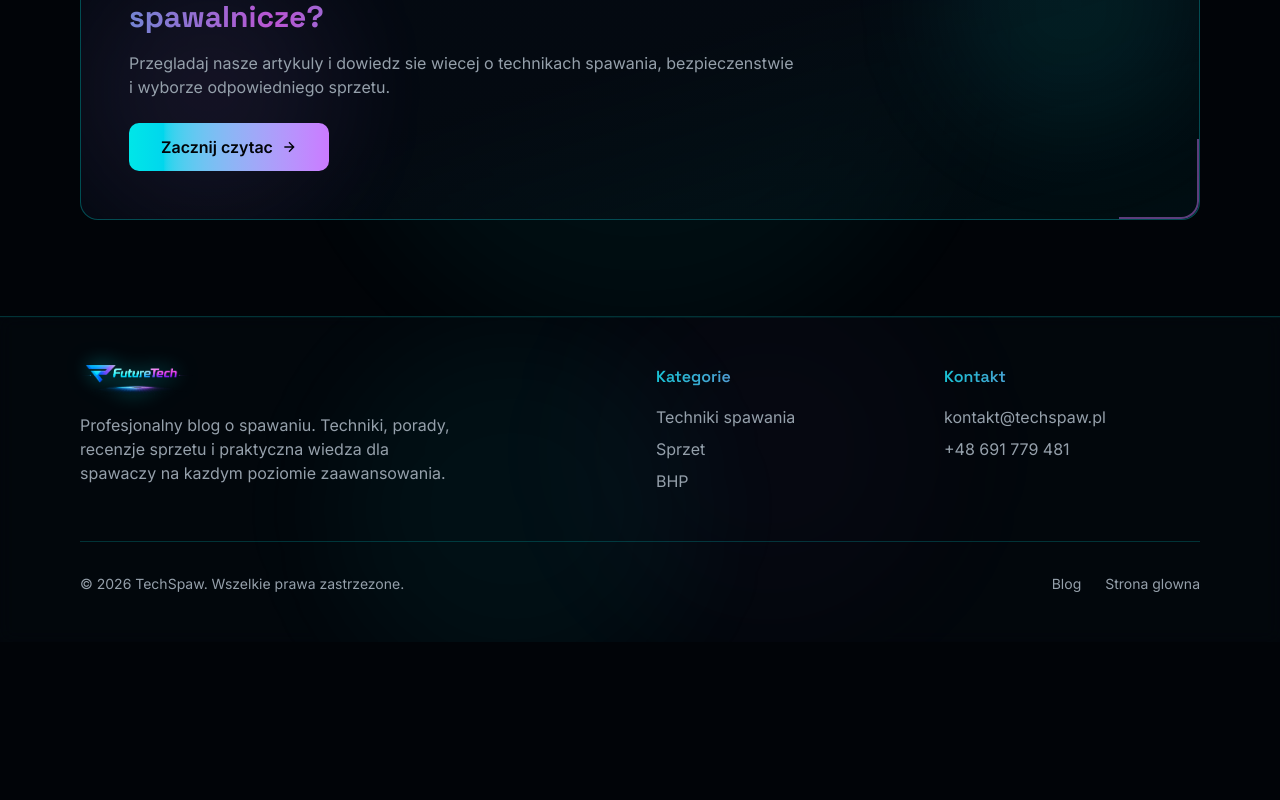
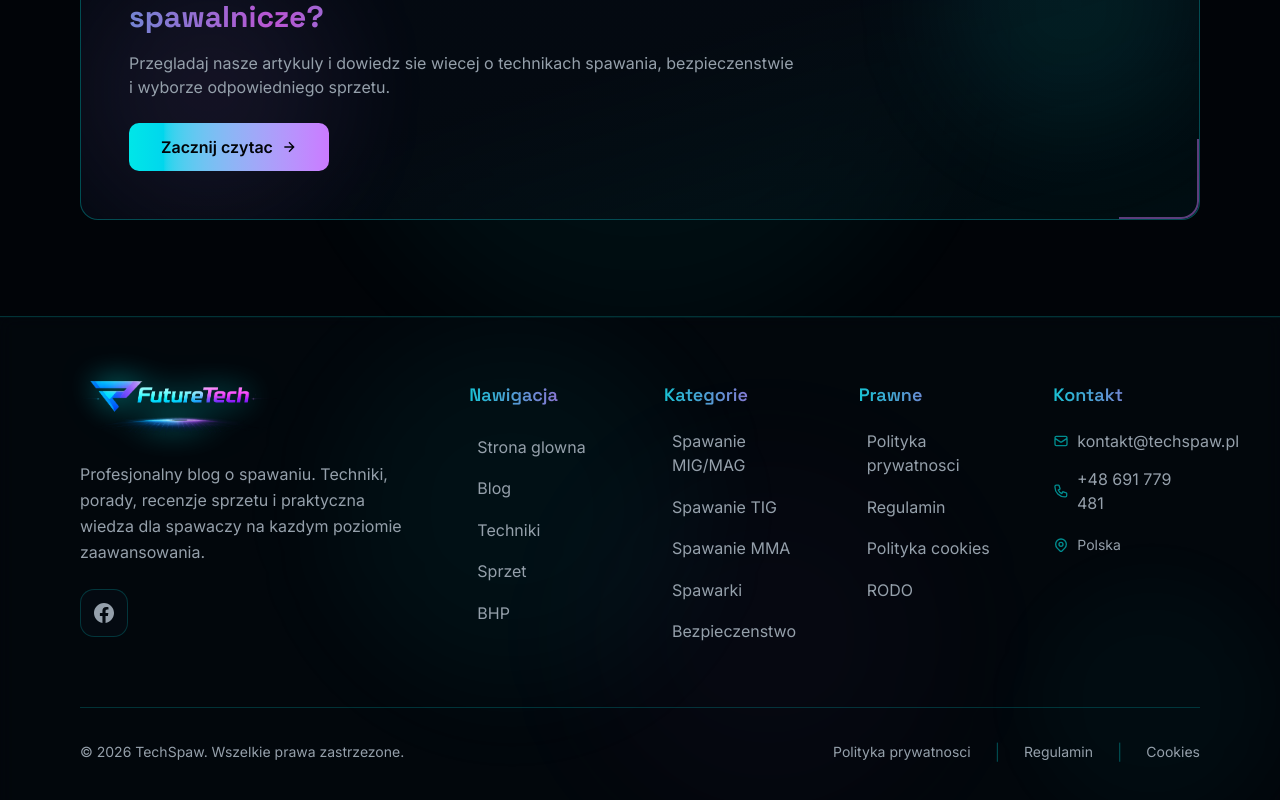
Before and after one commit to boodzime/v0-website-creation, a Next.js app: page / in a window 1280 px wide. Shown: the part 2822-3622 px from the top of the page. Before the commit the page ends 3464 px from the top, so only its background shows below. Built offline with nearby package versions, Linux system fonts and the light colour scheme.

Commit message:
feat: enhance footer layout and add Facebook icon

```diff
--- a/components/footer.tsx
+++ b/components/footer.tsx
@@ -1,5 +1,13 @@
 import Link from 'next/link'
 import Image from 'next/image'
+
+function FacebookIcon({ className }: { className?: string }) {
+  return (
+    <svg className={className} viewBox="0 0 24 24" fill="currentColor">
+      <path d="M24 12.073c0-6.627-5.373-12-12-12s-12 5.373-12 12c0 5.99 4.388 10.954 10.125 11.854v-8.385H7.078v-3.47h3.047V9.43c0-3.007 1.792-4.669 4.533-4.669 1.312 0 2.686.235 2.686.235v2.953H15.83c-1.491 0-1.956.925-1.956 1.874v2.25h3.328l-.532 3.47h-2.796v8.385C19.612 23.027 24 18.062 24 12.073z"/>
+    </svg>
+  )
+}
 
 export function Footer() {
   return (
@@ -7,43 +15,63 @@ export function Footer() {
       {/* Animated background elements */}
       <div className="absolute top-0 left-1/4 w-96 h-96 bg-primary/5 rounded-full blur-3xl animate-pulse" />
       <div className="absolute bottom-0 right-1/4 w-96 h-96 bg-accent/5 rounded-full blur-3xl animate-pulse" style={{ animationDelay: '1s' }} />
+      <div className="absolute top-1/2 right-0 w-64 h-64 bg-primary/3 rounded-full blur-2xl animate-pulse" style={{ animationDelay: '2s' }} />
 
       {/* Animated top border */}
       <div className="absolute top-0 left-0 w-full h-px bg-gradient-to-r from-transparent via-primary/50 to-transparent animate-shimmer" />
 
-      <div className="relative mx-auto max-w-6xl px-4 py-12">
-        <div className="grid gap-8 md:grid-cols-4">
-          <div className="md:col-span-2 animate-fade-in-up">
-            <Link href="/" className="flex items-center gap-3 mb-4 group">
+      <div className="relative mx-auto max-w-6xl px-4 py-16">
+        {/* Main Footer Content */}
+        <div className="grid gap-12 lg:grid-cols-12">
+          {/* Logo & Description - Large Section */}
+          <div className="lg:col-span-4 animate-fade-in-up">
+            <Link href="/" className="flex items-center gap-3 mb-6 group">
               <div className="relative">
-                <div className="absolute inset-0 bg-primary/30 blur-xl rounded-full opacity-0 group-hover:opacity-100 transition-all duration-500 scale-150" />
+                <div className="absolute inset-0 bg-primary/30 blur-2xl rounded-full opacity-0 group-hover:opacity-100 transition-all duration-500 scale-150" />
                 <Image
                   src="/logo.png"
                   alt="TechSpaw"
-                  width={100}
-                  height={35}
-                  className="relative h-8 w-auto drop-shadow-[0_0_10px_rgba(0,255,255,0.5)] group-hover:drop-shadow-[0_0_20px_rgba(0,255,255,0.8)] transition-all duration-300"
+                  width={180}
+                  height={60}
+                  className="relative h-14 w-auto drop-shadow-[0_0_15px_rgba(0,255,255,0.6)] group-hover:drop-shadow-[0_0_25px_rgba(0,255,255,0.9)] transition-all duration-300"
                 />
               </div>
             </Link>
-            <p className="text-muted-foreground max-w-sm">
+            <p className="text-muted-foreground max-w-sm mb-6 leading-relaxed">
               Profesjonalny blog o spawaniu. Techniki, porady, recenzje sprzetu i praktyczna wiedza dla spawaczy na kazdym poziomie zaawansowania.
             </p>
+
+            {/* Social Media */}
+            <div className="flex items-center gap-4">
+              <a
+                href="https://facebook.com"
+                target="_blank"
+                rel="noopener noreferrer"
+                className="group relative flex items-center justify-center w-12 h-12 rounded-xl bg-card border border-primary/20 hover:border-primary/60 transition-all duration-300 hover:scale-110"
+              >
+                <div className="absolute inset-0 bg-primary/20 rounded-xl opacity-0 group-hover:opacity-100 blur-lg transition-all duration-300" />
+                <FacebookIcon className="relative w-5 h-5 text-muted-foreground group-hover:text-primary transition-colors duration-300" />
+              </a>
+            </div>
           </div>
 
-          <div className="animate-fade-in-up delay-200" style={{ animationFillMode: 'forwards' }}>
-            <h4 className="font-heading font-semibold text-gradient-animate mb-4">Kategorie</h4>
-            <ul className="space-y-2">
+          {/* Navigation Links */}
+          <div className="lg:col-span-2 animate-fade-in-up delay-100" style={{ animationFillMode: 'forwards' }}>
+            <h4 className="font-heading font-semibold text-gradient-animate mb-5 text-lg">Nawigacja</h4>
+            <ul className="space-y-3">
               {[
-                { href: '/blog?kategoria=Techniki', label: 'Techniki spawania' },
+                { href: '/', label: 'Strona glowna' },
+                { href: '/blog', label: 'Blog' },
+                { href: '/blog?kategoria=Techniki', label: 'Techniki' },
                 { href: '/blog?kategoria=Sprzet', label: 'Sprzet' },
                 { href: '/blog?kategoria=BHP', label: 'BHP' },
-              ].map((item, index) => (
-                <li key={item.href} style={{ animationDelay: `${index * 100 + 300}ms` }}>
+              ].map((item) => (
+                <li key={item.href}>
                   <Link
                     href={item.href}
-                    className="text-muted-foreground hover:text-primary transition-all duration-300 hover:translate-x-2 inline-block"
+                    className="text-muted-foreground hover:text-primary transition-all duration-300 hover:translate-x-2 inline-flex items-center gap-2 group"
                   >
+                    <span className="w-0 h-px bg-primary group-hover:w-3 transition-all duration-300" />
                     {item.label}
                   </Link>
                 </li>
@@ -51,26 +79,109 @@ export function Footer() {
             </ul>
           </div>
 
-          <div className="animate-fade-in-up delay-400" style={{ animationFillMode: 'forwards' }}>
-            <h4 className="font-heading font-semibold text-gradient-animate mb-4">Kontakt</h4>
-            <ul className="space-y-2 text-muted-foreground">
-              <li className="hover:text-primary transition-colors duration-300 cursor-pointer">kontakt@techspaw.pl</li>
-              <li className="hover:text-primary transition-colors duration-300 cursor-pointer">+48 691 779 481</li>
+          {/* Categories */}
+          <div className="lg:col-span-2 animate-fade-in-up delay-200" style={{ animationFillMode: 'forwards' }}>
+            <h4 className="font-heading font-semibold text-gradient-animate mb-5 text-lg">Kategorie</h4>
+            <ul className="space-y-3">
+              {[
+                { href: '/blog?kategoria=Techniki', label: 'Spawanie MIG/MAG' },
+                { href: '/blog?kategoria=Techniki', label: 'Spawanie TIG' },
+                { href: '/blog?kategoria=Techniki', label: 'Spawanie MMA' },
+                { href: '/blog?kategoria=Sprzet', label: 'Spawarki' },
+                { href: '/blog?kategoria=BHP', label: 'Bezpieczenstwo' },
+              ].map((item, index) => (
+                <li key={`${item.href}-${index}`}>
+                  <Link
+                    href={item.href}
+                    className="text-muted-foreground hover:text-primary transition-all duration-300 hover:translate-x-2 inline-flex items-center gap-2 group"
+                  >
+                    <span className="w-0 h-px bg-primary group-hover:w-3 transition-all duration-300" />
+                    {item.label}
+                  </Link>
+                </li>
+              ))}
+            </ul>
+          </div>
+
+          {/* Legal */}
+          <div className="lg:col-span-2 animate-fade-in-up delay-300" style={{ animationFillMode: 'forwards' }}>
+            <h4 className="font-heading font-semibold text-gradient-animate mb-5 text-lg">Prawne</h4>
+            <ul className="space-y-3">
+              {[
+                { href: '/polityka-prywatnosci', label: 'Polityka prywatnosci' },
+                { href: '/regulamin', label: 'Regulamin' },
+                { href: '/cookies', label: 'Polityka cookies' },
+                { href: '/rodo', label: 'RODO' },
+              ].map((item) => (
+                <li key={item.href}>
+                  <Link
+                    href={item.href}
+                    className="text-muted-foreground hover:text-primary transition-all duration-300 hover:translate-x-2 inline-flex items-center gap-2 group"
+                  >
+                    <span className="w-0 h-px bg-primary group-hover:w-3 transition-all duration-300" />
+                    {item.label}
+                  </Link>
+                </li>
+              ))}
+            </ul>
+          </div>
+
+          {/* Contact */}
+          <div className="lg:col-span-2 animate-fade-in-up delay-400" style={{ animationFillMode: 'forwards' }}>
+            <h4 className="font-heading font-semibold text-gradient-animate mb-5 text-lg">Kontakt</h4>
+            <ul className="space-y-3">
+              <li>
+                <a
+                  href="mailto:kontakt@techspaw.pl"
+                  className="text-muted-foreground hover:text-primary transition-all duration-300 inline-flex items-center gap-2 group"
+                >
+                  <svg className="w-4 h-4 text-primary/60 group-hover:text-primary transition-colors" fill="none" viewBox="0 0 24 24" stroke="currentColor">
+                    <path strokeLinecap="round" strokeLinejoin="round" strokeWidth={2} d="M3 8l7.89 5.26a2 2 0 002.22 0L21 8M5 19h14a2 2 0 002-2V7a2 2 0 00-2-2H5a2 2 0 00-2 2v10a2 2 0 002 2z" />
+                  </svg>
+                  kontakt@techspaw.pl
+                </a>
+              </li>
+              <li>
+                <a
+                  href="tel:+48691779481"
+                  className="text-muted-foreground hover:text-primary transition-all duration-300 inline-flex items-center gap-2 group"
+                >
+                  <svg className="w-4 h-4 text-primary/60 group-hover:text-primary transition-colors" fill="none" viewBox="0 0 24 24" stroke="currentColor">
+                    <path strokeLinecap="round" strokeLinejoin="round" strokeWidth={2} d="M3 5a2 2 0 012-2h3.28a1 1 0 01.948.684l1.498 4.493a1 1 0 01-.502 1.21l-2.257 1.13a11.042 11.042 0 005.516 5.516l1.13-2.257a1 1 0 011.21-.502l4.493 1.498a1 1 0 01.684.949V19a2 2 0 01-2 2h-1C9.716 21 3 14.284 3 6V5z" />
+                  </svg>
+                  +48 691 779 481
+                </a>
+              </li>
+              <li className="text-muted-foreground flex items-start gap-2 pt-2">
+                <svg className="w-4 h-4 text-primary/60 mt-0.5 shrink-0" fill="none" viewBox="0 0 24 24" stroke="currentColor">
+                  <path strokeLinecap="round" strokeLinejoin="round" strokeWidth={2} d="M17.657 16.657L13.414 20.9a1.998 1.998 0 01-2.827 0l-4.244-4.243a8 8 0 1111.314 0z" />
+                  <path strokeLinecap="round" strokeLinejoin="round" strokeWidth={2} d="M15 11a3 3 0 11-6 0 3 3 0 016 0z" />
+                </svg>
+                <span className="text-sm">Polska</span>
+              </li>
             </ul>
           </div>
         </div>
 
-        <div className="mt-12 pt-8 border-t border-primary/20 flex flex-col md:flex-row items-center justify-between gap-4 animate-fade-in-up delay-600" style={{ animationFillMode: 'forwards' }}>
-          <p className="text-sm text-muted-foreground">
-            &copy; {new Date().getFullYear()} TechSpaw. Wszelkie prawa zastrzezone.
-          </p>
-          <div className="flex items-center gap-6">
-            <Link href="/blog" className="text-sm text-muted-foreground hover:text-primary transition-all duration-300 hover:tracking-wider">
-              Blog
-            </Link>
-            <Link href="/" className="text-sm text-muted-foreground hover:text-primary transition-all duration-300 hover:tracking-wider">
-              Strona glowna
-            </Link>
+        {/* Bottom Bar */}
+        <div className="mt-16 pt-8 border-t border-primary/20 animate-fade-in-up delay-500" style={{ animationFillMode: 'forwards' }}>
+          <div className="flex flex-col md:flex-row items-center justify-between gap-6">
+            <p className="text-sm text-muted-foreground">
+              &copy; {new Date().getFullYear()} TechSpaw. Wszelkie prawa zastrzezone.
+            </p>
+            <div className="flex flex-wrap items-center justify-center gap-6">
+              <Link href="/polityka-prywatnosci" className="text-sm text-muted-foreground hover:text-primary transition-all duration-300 hover:tracking-wider">
+                Polityka prywatnosci
+              </Link>
+              <span className="text-primary/30">|</span>
+              <Link href="/regulamin" className="text-sm text-muted-foreground hover:text-primary transition-all duration-300 hover:tracking-wider">
+                Regulamin
+              </Link>
+              <span className="text-primary/30">|</span>
+              <Link href="/cookies" className="text-sm text-muted-foreground hover:text-primary transition-all duration-300 hover:tracking-wider">
+                Cookies
+              </Link>
+            </div>
           </div>
         </div>
       </div>
```
